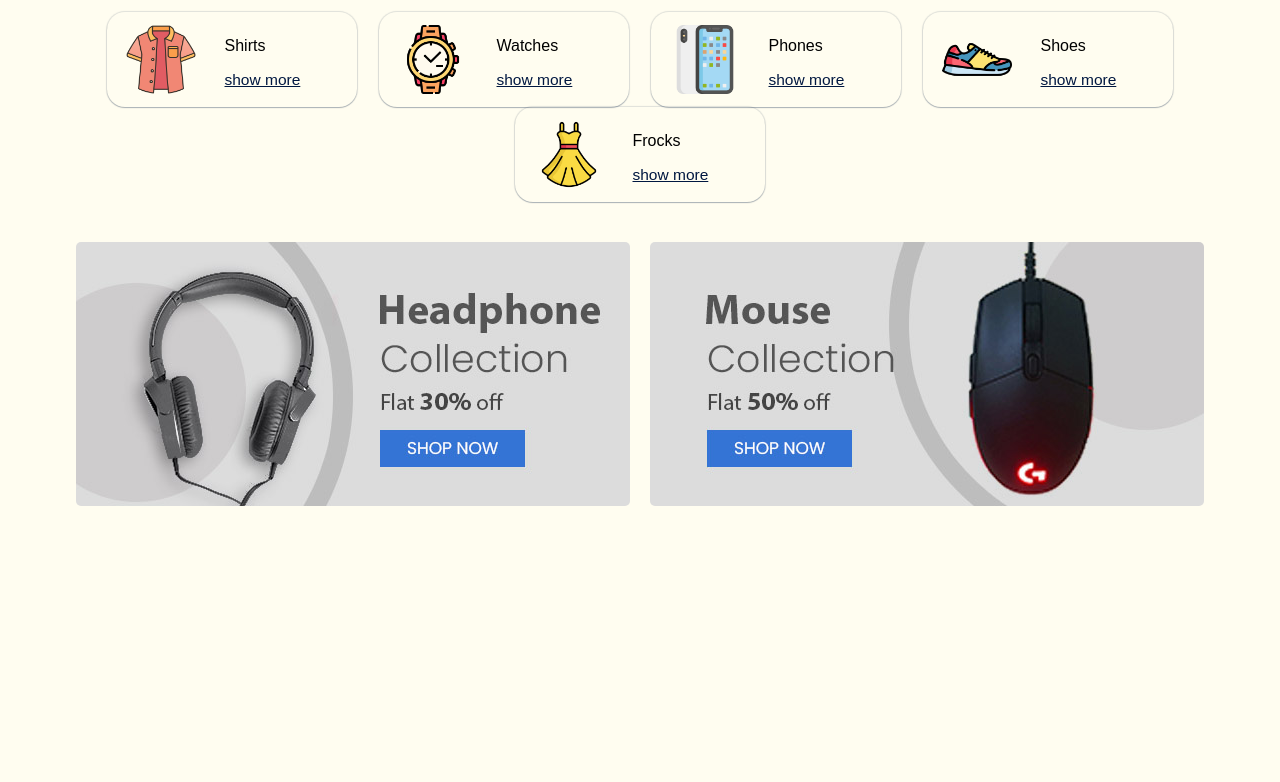
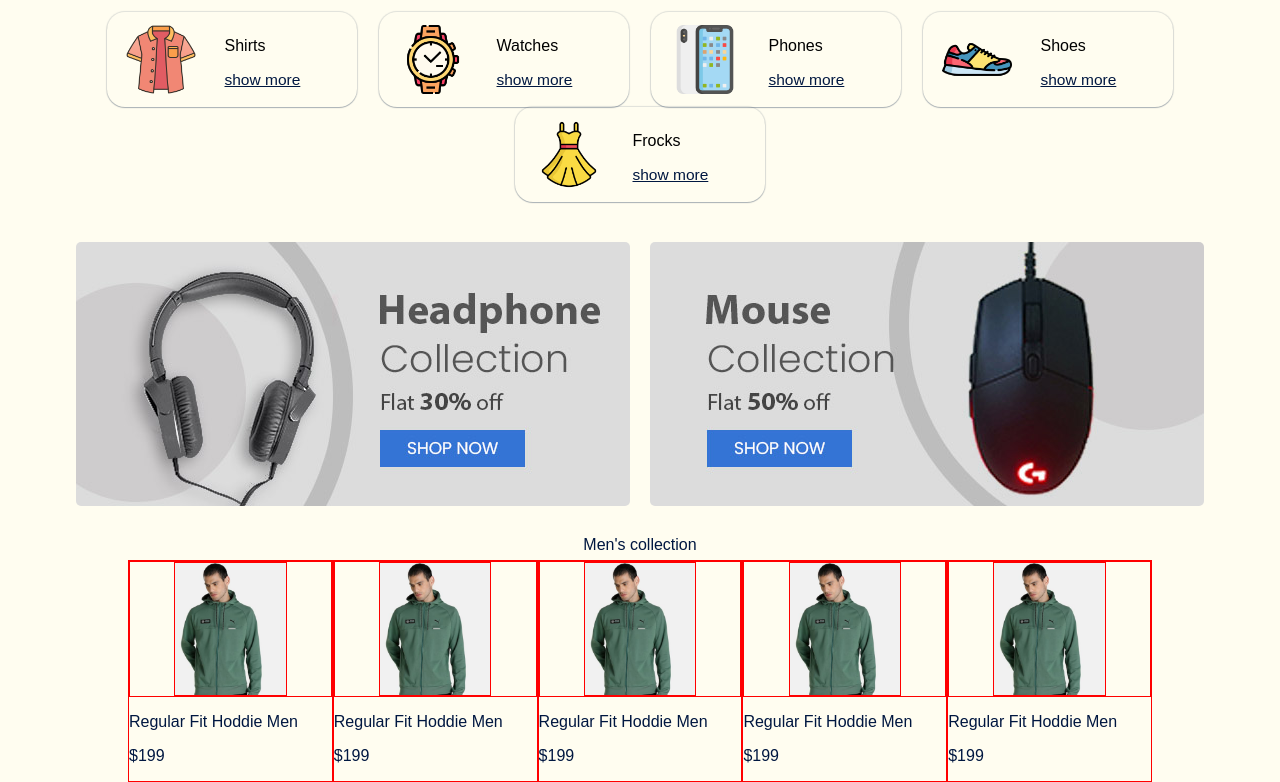
Before and after one commit to Midhun777/e-commerce-website, a plain HTML site: page index.html in a window 1280 px wide. Shown: the part 613-1395 px from the top of the page. Before the commit the page ends 1119 px from the top, so only its background shows below. Drawn offline with Linux system fonts and the light colour scheme; a web font is replaced by a local one.

Commit message:
mens section

```diff
--- a/index.html
+++ b/index.html
@@ -23,7 +23,6 @@
         <link rel="manifest" href="/site.webmanifest">
         <title>e-commerce-website</title>
         <link rel="stylesheet" href="style.css">
-        <link rel="stylesheet" href="nav.css">
         <link rel="stylesheet" href="responsive.css">
     </head>
     <body>
@@ -159,8 +158,80 @@
         </section>
 
         <section>
-            <div>
+            <div class="men-parent">
+                <div class="men-div">
+                    <div class="men-top">
+                        <p class="me-heading">Men's collection</p>
+                    </div>
 
+                    <div class="men-bottom">
+                        <div class="men-card">
+                            <div class="men-card-top">
+                                <img src="assets\mens\product_13.png" alt="product_13" class="men-img">
+                            </div>
+                            <div class="men-card-bottom">
+                                <p class="men-prodt-dec">
+                                    Regular Fit Hoddie Men
+                                </p>
+                                <p class="men-price">
+                                    $199
+                                </p>
+                            </div>
+                        </div>
+                        <div class="men-card">
+                            <div class="men-card-top">
+                                <img src="assets\mens\product_13.png" alt="product_13" class="men-img">
+                            </div>
+                            <div class="men-card-bottom">
+                                <p class="men-prodt-dec">
+                                    Regular Fit Hoddie Men
+                                </p>
+                                <p class="men-price">
+                                    $199
+                                </p>
+                            </div>
+                        </div>
+                        <div class="men-card">
+                            <div class="men-card-top">
+                                <img src="assets\mens\product_13.png" alt="product_13" class="men-img">
+                            </div>
+                            <div class="men-card-bottom">
+                                <p class="men-prodt-dec">
+                                    Regular Fit Hoddie Men
+                                </p>
+                                <p class="men-price">
+                                    $199
+                                </p>
+                            </div>
+                        </div>
+                        <div class="men-card">
+                            <div class="men-card-top">
+                                <img src="assets\mens\product_13.png" alt="product_13" class="men-img">
+                            </div>
+                            <div class="men-card-bottom">
+                                <p class="men-prodt-dec">
+                                    Regular Fit Hoddie Men
+                                </p>
+                                <p class="men-price">
+                                    $199
+                                </p>
+                            </div>
+                        </div>
+                        <div class="men-card">
+                            <div class="men-card-top">
+                                <img src="assets\mens\product_13.png" alt="product_13" class="men-img">
+                            </div>
+                            <div class="men-card-bottom">
+                                <p class="men-prodt-dec">
+                                    Regular Fit Hoddie Men
+                                </p>
+                                <p class="men-price">
+                                    $199
+                                </p>
+                            </div>
+                        </div>
+                    </div>
+                </div>
             </div>
         </section>
 
--- a/script.js
+++ b/script.js
@@ -6,7 +6,7 @@ let a = numbers[0];
 let b = numbers[1];
 let isInitial = true;
 
-console.log("Initial values:", a, b);
+// console.log("Initial values:", a, b);
 
 function updateValues() {
     if (isInitial) {
@@ -16,7 +16,7 @@ function updateValues() {
         [a, b] = numbers.slice(0, 2);
         isInitial = true;
     }
-    console.log("Updated values:", a, b);
+    // console.log("Updated values:", a, b);
 
     setTimeout(updateValues, 2000);
 }
--- a/style.css
+++ b/style.css
@@ -215,3 +215,52 @@ i {
     display: flex;
     justify-content: space-around;
 }
+
+.men-parent {
+    margin-top: 24px;
+    width: 100%;
+    display: flex;
+    justify-content: center;
+    align-items: center;
+}
+
+.men-div {
+    width: 80%;
+
+}
+
+.men-top {
+
+    color: var(--text-color);
+    display: flex;
+    justify-content: center;
+    align-items: center;
+    height: 30px;
+}
+
+.men-bottom {
+    color: var(--text-color);
+    display: flex;
+    justify-content: center;
+    align-items: center;
+    width: 100%;
+}
+
+.men-card {
+    color: var(--text-color);
+    width: 240px;
+    border: 1px solid red;
+
+}
+
+.men-card-top {
+    border: 1px solid red;
+    display: flex;
+    justify-content: center;
+    align-items: center;
+}
+
+.men-img {
+    border: 1px solid red;
+    width: 55%;
+}
```
